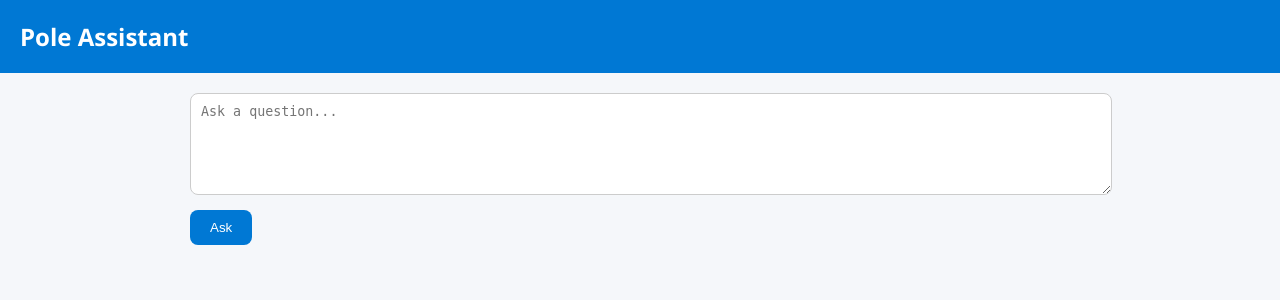
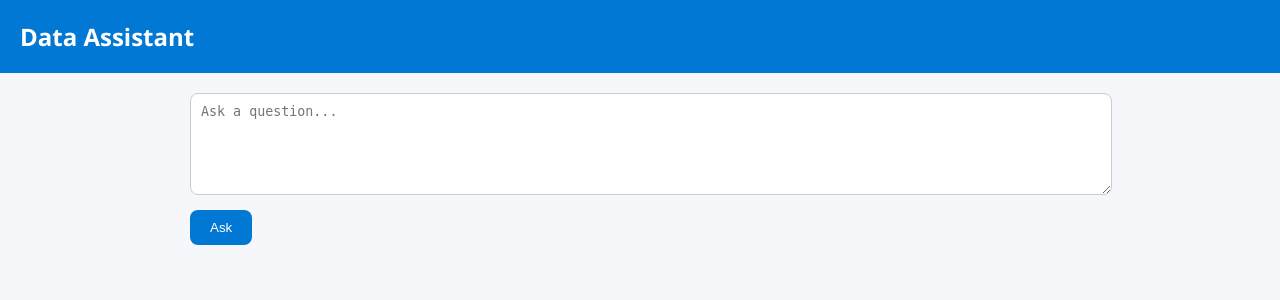
Before and after one commit to elvisquisnancela-web/database_connection, a Flask app: page /abc123 in a window 1280 px wide. Shown: the top 300 px of the page. Run offline with Flask 3, Linux system fonts and the light colour scheme; some libraries are stand-ins or nearby versions.

Commit message:
Update chat.html

```diff
--- a/templates/chat.html
+++ b/templates/chat.html
@@ -3,7 +3,7 @@
 <head>
 <meta charset="utf-8">
 
-<title>Pole Assistant</title>
+<title>Data Assistant</title>
 
 <style>
 
@@ -110,7 +110,7 @@ details{
 <body>
 
 <div class="header">
-Pole Assistant
+Data Assistant
 </div>
 
 <div class="container">
@@ -150,7 +150,7 @@ async function askQuestion() {
 
     chat.innerHTML += `
         <div class="message bot loading" id="loading">
-            <strong>Pole Assistant</strong><br><br>
+            <strong>Data Assistant</strong><br><br>
             <span class="typing">
             🤖 Thinking
             </span>
@@ -183,7 +183,7 @@ async function askQuestion() {
         chat.innerHTML += `
         <div class="message bot">
 
-            <strong>Pole Assistant</strong>
+            <strong>Data Assistant</strong>
             <br><br>
 
             ${data.answer}
```
